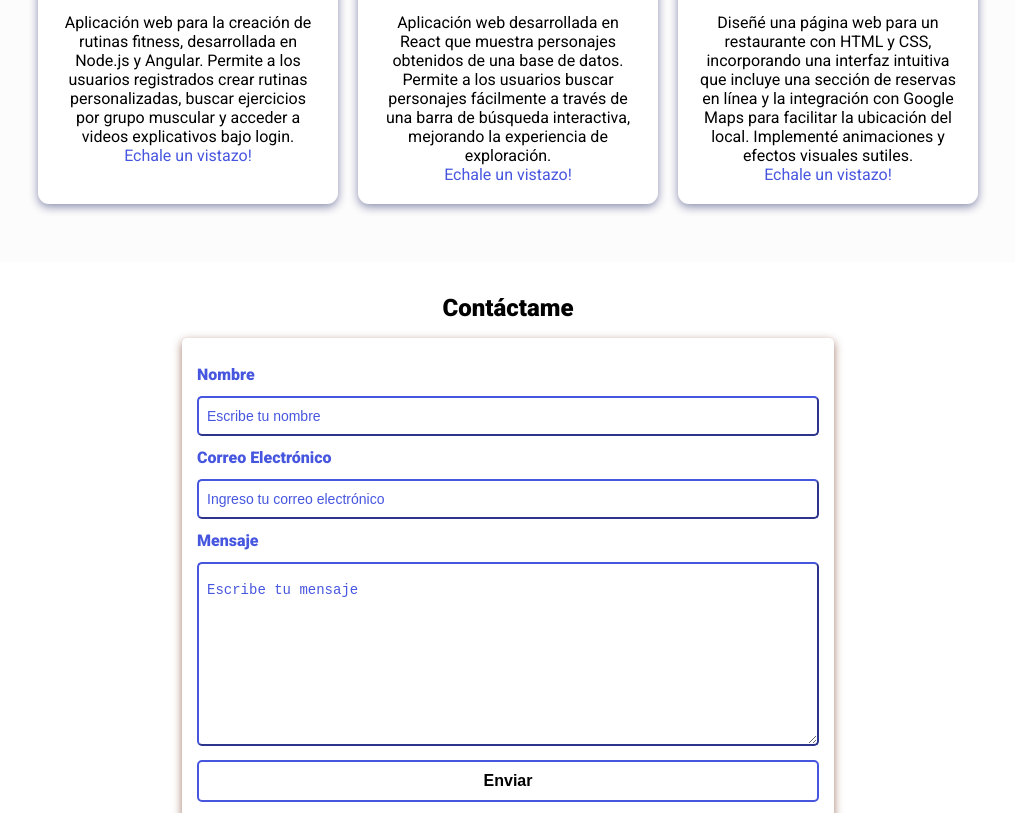
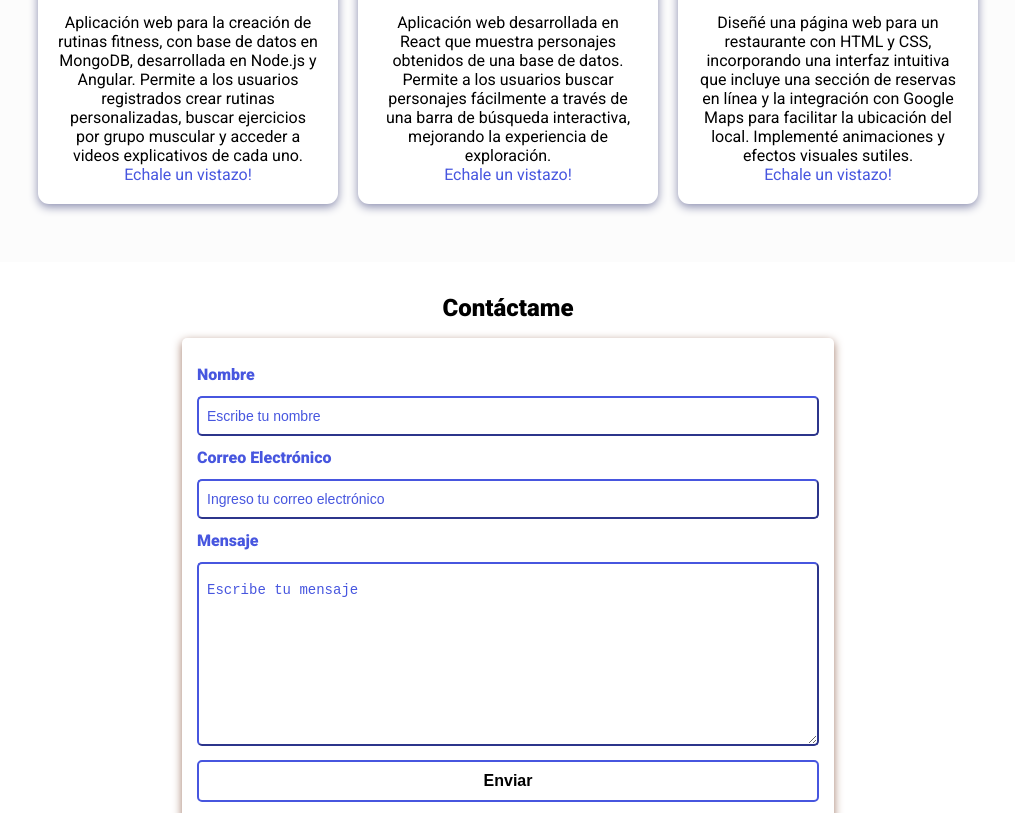
Before and after one commit to adribanez/portfolio, a plain HTML site: page index.html in a window 1280 px wide. Shown: the part 1772-2585 px from the top of the page, without its empty margins (132-1147 px from the left). Drawn offline with nearby package versions, Linux system fonts and the light colour scheme.

Commit message:
finalchanges

```diff
--- a/index.html
+++ b/index.html
@@ -154,10 +154,10 @@
           />
           <h3 class="titulo-de-proyectos">Build Your Body</h3>
           <p class="detalle-de-proyectos">
-            Aplicación web para la creación de rutinas fitness, desarrollada en
-            Node.js y Angular. Permite a los usuarios registrados crear rutinas
-            personalizadas, buscar ejercicios por grupo muscular y acceder a
-            videos explicativos bajo login.
+            Aplicación web para la creación de rutinas fitness, con base de
+            datos en MongoDB, desarrollada en Node.js y Angular. Permite a los
+            usuarios registrados crear rutinas personalizadas, buscar ejercicios
+            por grupo muscular y acceder a videos explicativos de cada uno.
           </p>
           <a
             href="https://slider-byb.vercel.app/"
```
